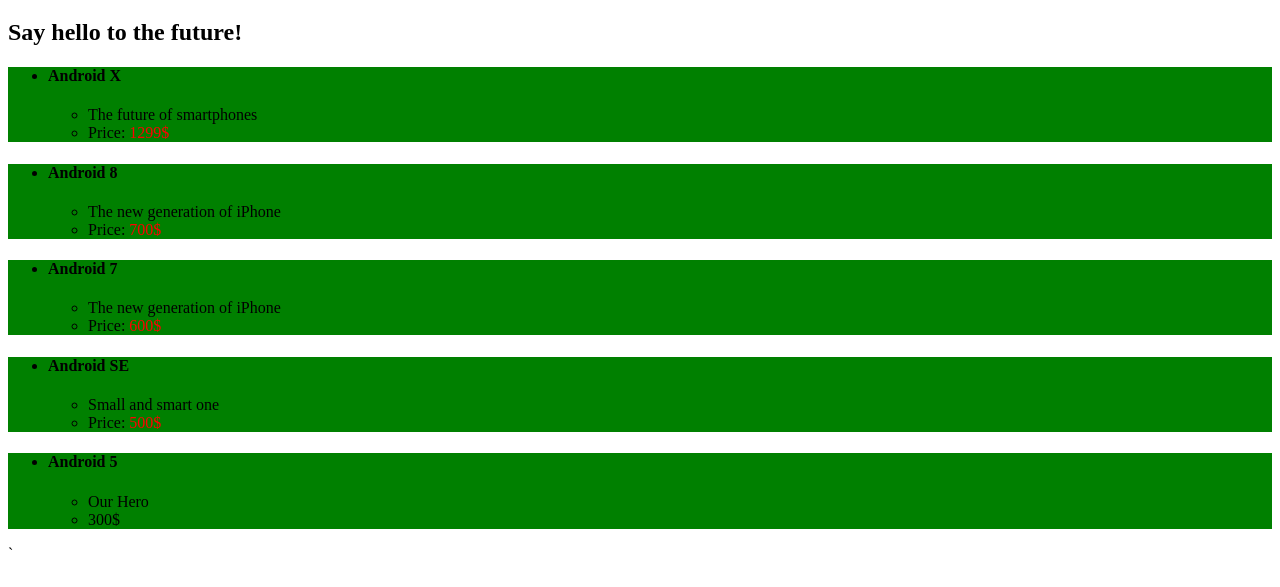
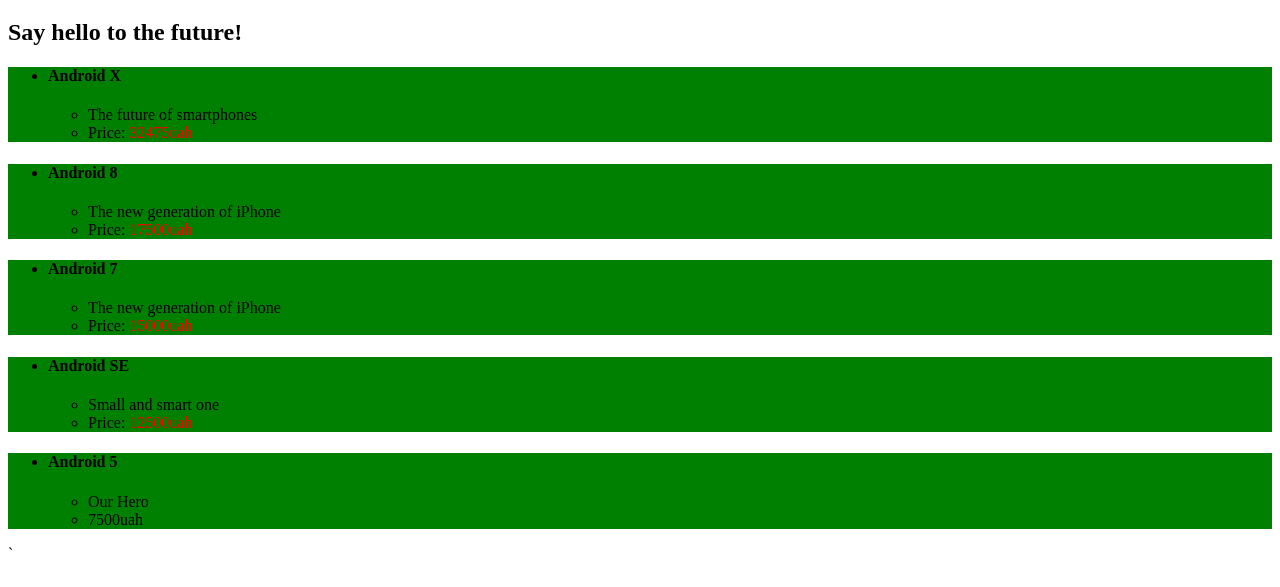
Before and after one commit to martaHazda/ITEA-Homework, a plain HTML site: page Homework-1/homework-1.html in a window 1280 px wide. Shown: the part 61-648 px from the top of the page. Drawn offline with Linux system fonts and the light colour scheme.

Commit message:
convert price with currency module

```diff
--- a/Homework-1/homework-1.html
+++ b/Homework-1/homework-1.html
@@ -12,6 +12,7 @@
         background: green;
       }
     </style>
+        <script src="currency.js"></script>
   </head>
   <body>
     <h1>Welcome to <span>iPhone</span> Store</h1>
@@ -124,7 +125,25 @@
       // currency.convert(price) - переводить ціну в гривні
       // приклад ковертації
       // 100$ => 2500uah
+      var wholePrice, numberPrice, uahPrice;
+
+      var data = {
+        name: "ua hryvnya",
+        rank: 25,
+        symbol: "uah"
+      };
+
+      currency.set(data)
+
+      for (var i = 0; i < outerUl.length; i++) {
+            if (outerUl[i].nodeName == "UL") {
+              wholePrice = outerUl[i].getElementsByTagName("ul")[0].lastElementChild.children[0].textContent;
+              numberPrice = parseInt(wholePrice);
+              uahPrice = currency.convert(numberPrice);
+              outerUl[i].getElementsByTagName("ul")[0].lastElementChild.children[0].textContent = uahPrice;
+            }
+        }
+
     </script>
-    <script src="currency.js"></script>
   </body>
 </html>`
```
